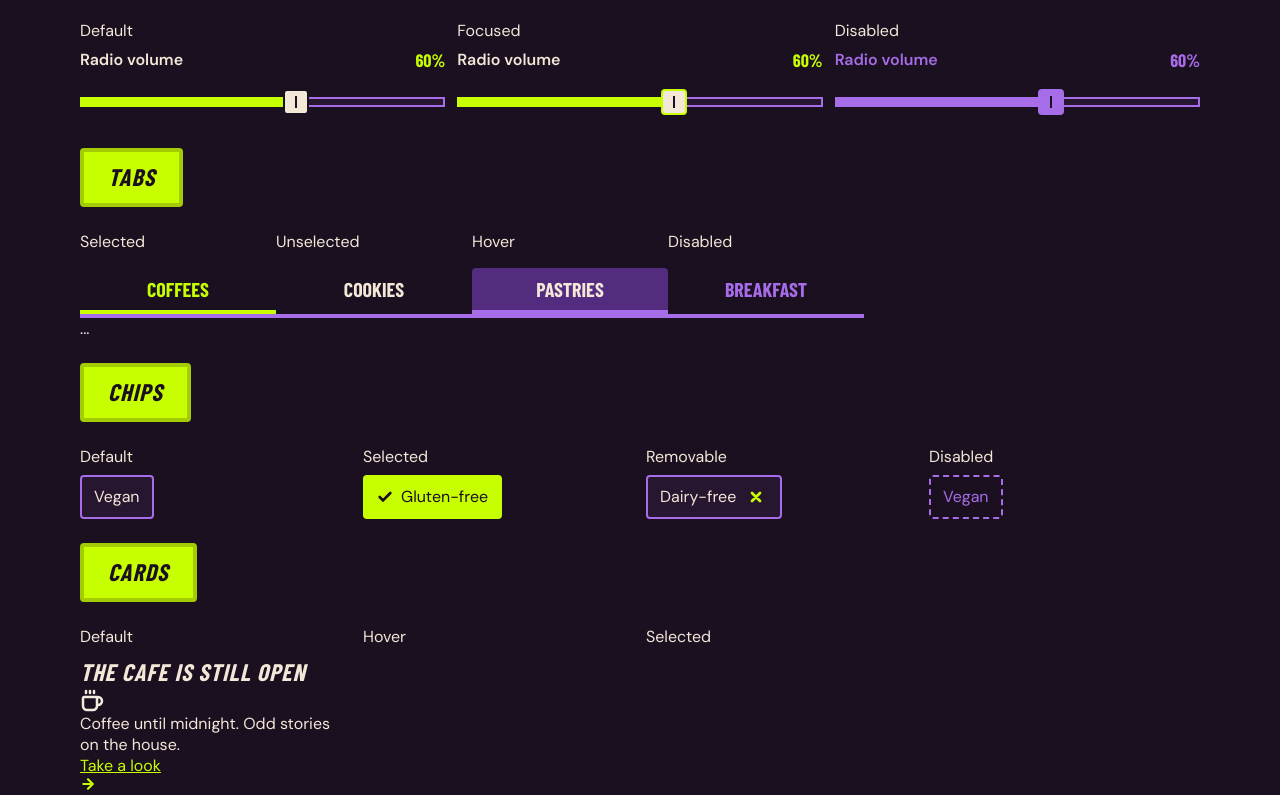
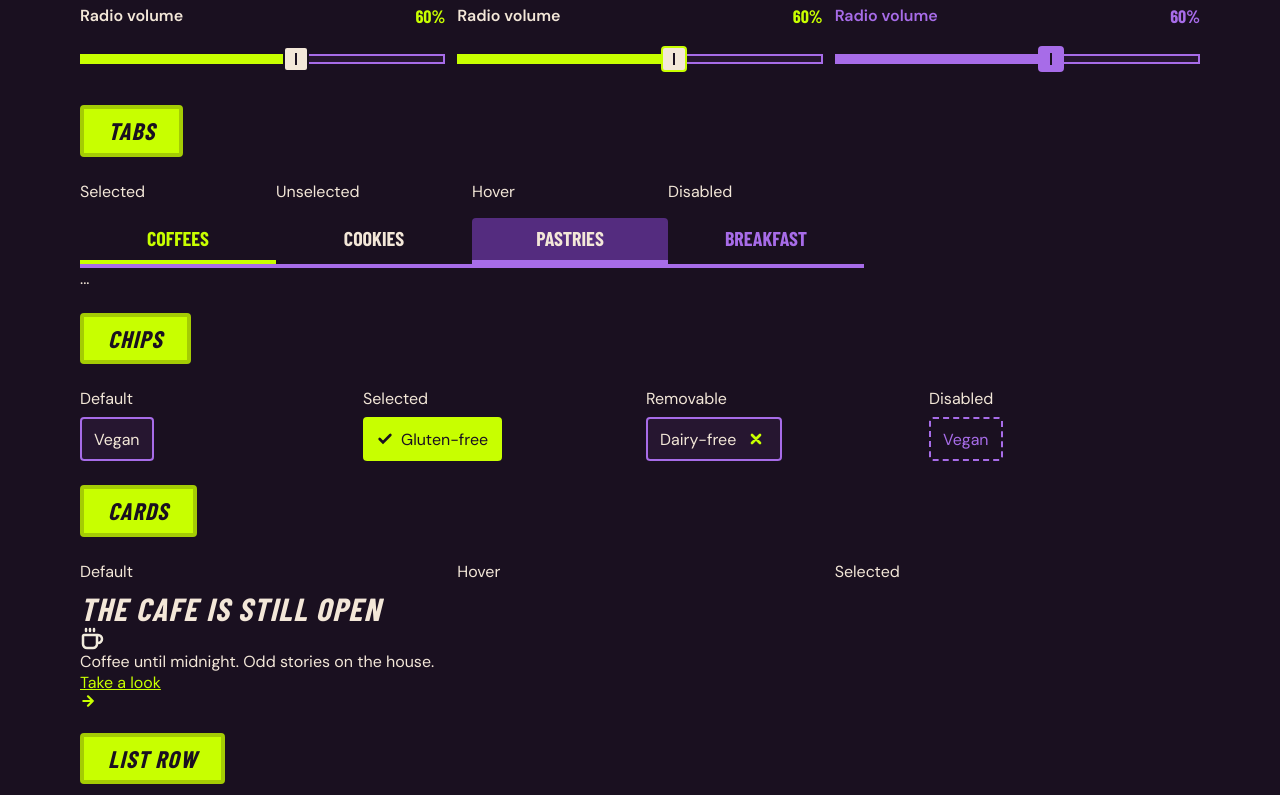
Before and after one commit to szabina-nagy/spooky-cafe-ui-kit, a plain HTML site: page index.html in a window 1280 px wide. Shown: the part 1628-2423 px from the top of the page. Drawn offline with nearby package versions, Linux system fonts and the light colour scheme; a script that the page names is missing; a web font is replaced by a local one.

Commit message:
Fix text-title and leading-title

```diff
--- a/css/base.css
+++ b/css/base.css
@@ -69,7 +69,7 @@ a {
   font-size: var(--text-title);
   font-weight: var(--weight-title);
   font-style: italic;
-  line-height: var(--leading-heading);
+  line-height: var(--leading-title);
   letter-spacing: var(--tracking-heading);
   text-transform: uppercase;
 }
--- a/css/kit.css
+++ b/css/kit.css
@@ -30,6 +30,7 @@ h1 {
   border: 4px solid var(--accent-pressed);
   border-radius: var(--radius);
   margin: var(--space-24) 0;
+  font-size: 1.5rem;
 }
 
 /* Space between the primary, secondary and ghost rows */
@@ -91,6 +92,11 @@ h1 {
   grid-template-columns: repeat(auto-fit, minmax(min(14rem, 100%), 1fr));
 }
 
+/* card states*/
+#cards .states {
+  grid-template-columns: repeat(auto-fill, minmax(min(360px, 100%), 1fr));
+}
+
 /* tabs*/
 /* Captions and tabs scroll together on narrow screens, like the states table */
 .tab-states-wrap {
--- a/css/tokens.css
+++ b/css/tokens.css
@@ -41,11 +41,12 @@
   --font-heading: "Barlow Condensed", "Arial Narrow", sans-serif;
   --font-body: "DM Sans", system-ui, sans-serif;
   --text-button: 1.125rem;          /* 18px bold uppercase, tracking 0.05em. Buttons and the slider value. Tab labels are 20px */
-  --text-title: 1.5rem;             /* 24px extrabold italic uppercase. Titles in card and modal */
+  --text-title: 2rem;             /* 32px extrabold italic uppercase. Card and modal*/
   --text-subtitle: 1rem;            /* 16px semibold DM Sans. Subtitles in list row and progress bar */
   --text-body: 1rem;                /* 16px regular. Body text */
   --leading-body: 1.3125;           /* Figma Auto for DM Sans 16, measured as 21 px per line. Body and subtitle */
   --leading-heading: 1.45;          /* 145%. Barlow Condensed in titles and buttons */
+  --leading-title: 1.15;            /*115%. Cards and modal titles*/
   --weight-body: 400;
   --weight-strong: 600;
   --weight-heading: 700;
```
